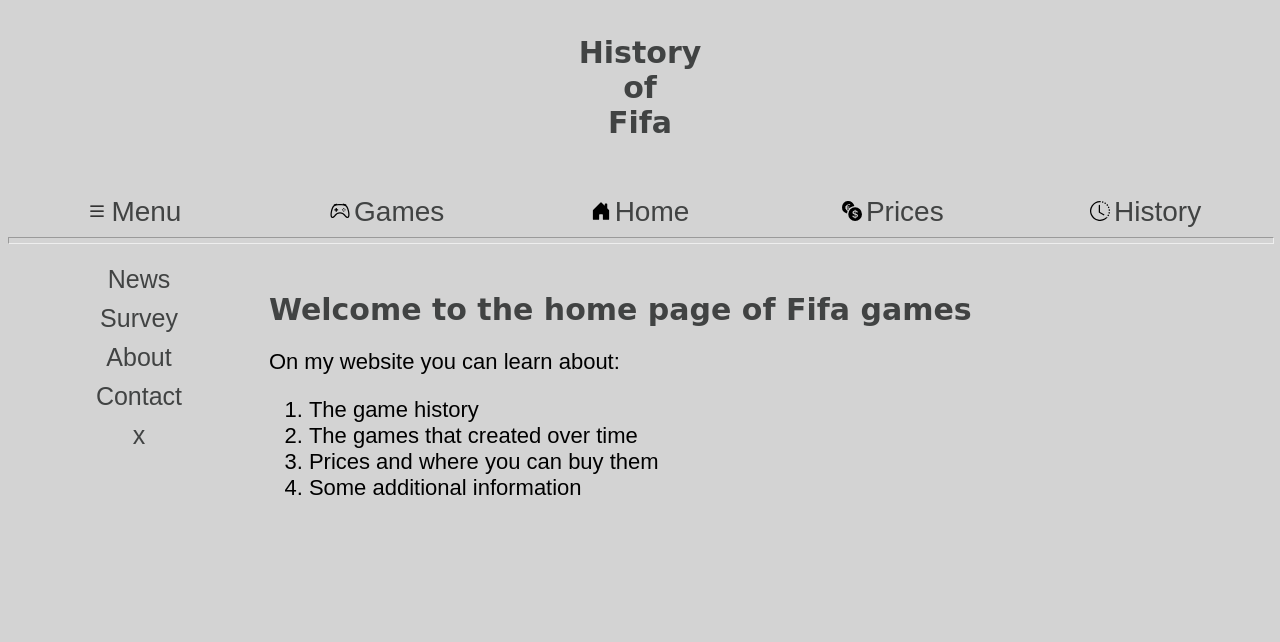
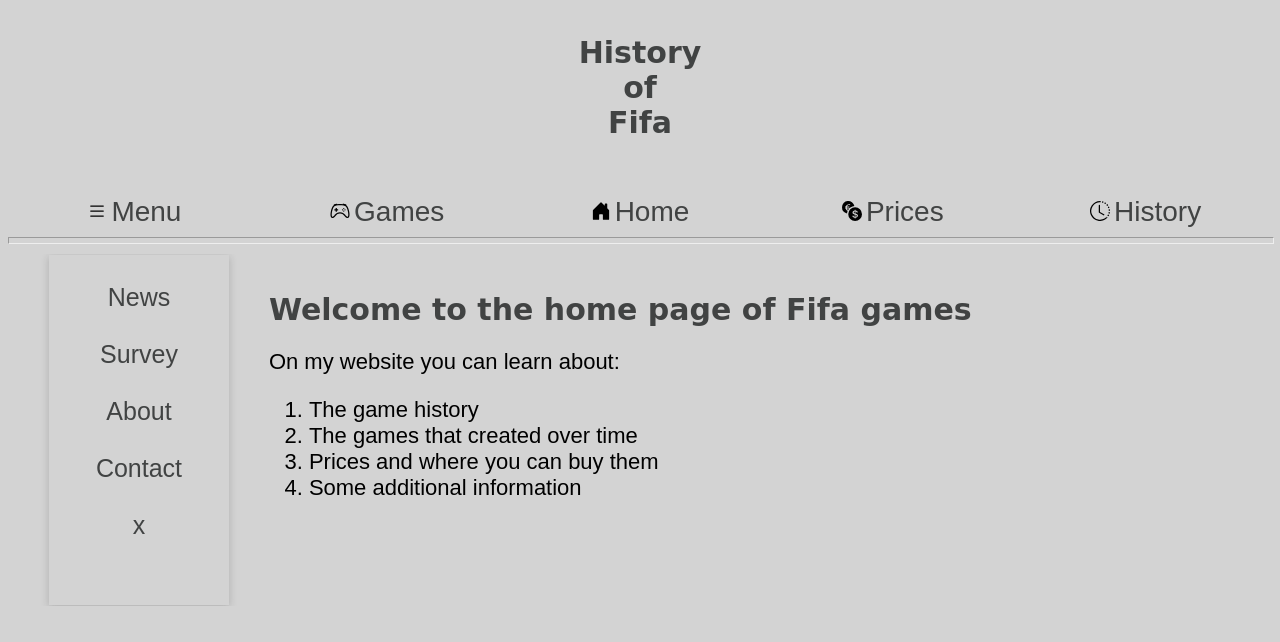
Before and after one commit to Bgabor-prog/Beadand--WebTech, a plain HTML site: page index.html in a window 1280 px wide. Both pictures are taken after a click on the link "Menu". Drawn offline with Linux system fonts and the light colour scheme.

Commit message:
sidepanel update

```diff
--- a/index.html
+++ b/index.html
@@ -16,7 +16,7 @@
 
     <script>
         function openMenu() {
-            document.getElementById("Menu").style.height = "250px";
+            document.getElementById("Menu").style.height = "350px";
         }
 
         function closeMenu() {
@@ -83,7 +83,7 @@
                         <a href="#">Survey</a>
                         <a href="#">About</a>
                         <a href="#">Contact</a>
-                        <a href="javascript:void(0)" onclick="closeMenu()">x</a>
+                        <a href="#" onclick="closeMenu()">x</a>
                     </div>
                 </td>
             </tr>
--- a/sidepanel.css
+++ b/sidepanel.css
@@ -1,7 +1,7 @@
 .container
 {
   width: 20%;
-  height: 250px;
+  height: 350px;
   overflow-y: hidden;
   overflow-x: hidden;
   position: fixed;
@@ -14,14 +14,15 @@
     display: block;
     margin-left: auto;
     margin-right: auto;
-    width: 50%;
+    width: 70%;
     z-index: 1;
     height: 0px;
     top: 250;
     background-color:rgba(34, 36, 36, 0.822,0.2);
     overflow-y: hidden;
-    overflow-x: hidden;
     transition: 0.7s;
+    /* border:2px black solid; */
+    box-shadow: rgba(37, 37, 37, 0.2) 0px 2px 8px 0px;
   }
 
 .sidepanel a
@@ -33,6 +34,7 @@
     display: block;
     transition: 0.2s;
     text-align: center;
+    padding-top: 10%;
 }
 
 .sidepanel a:hover
```
